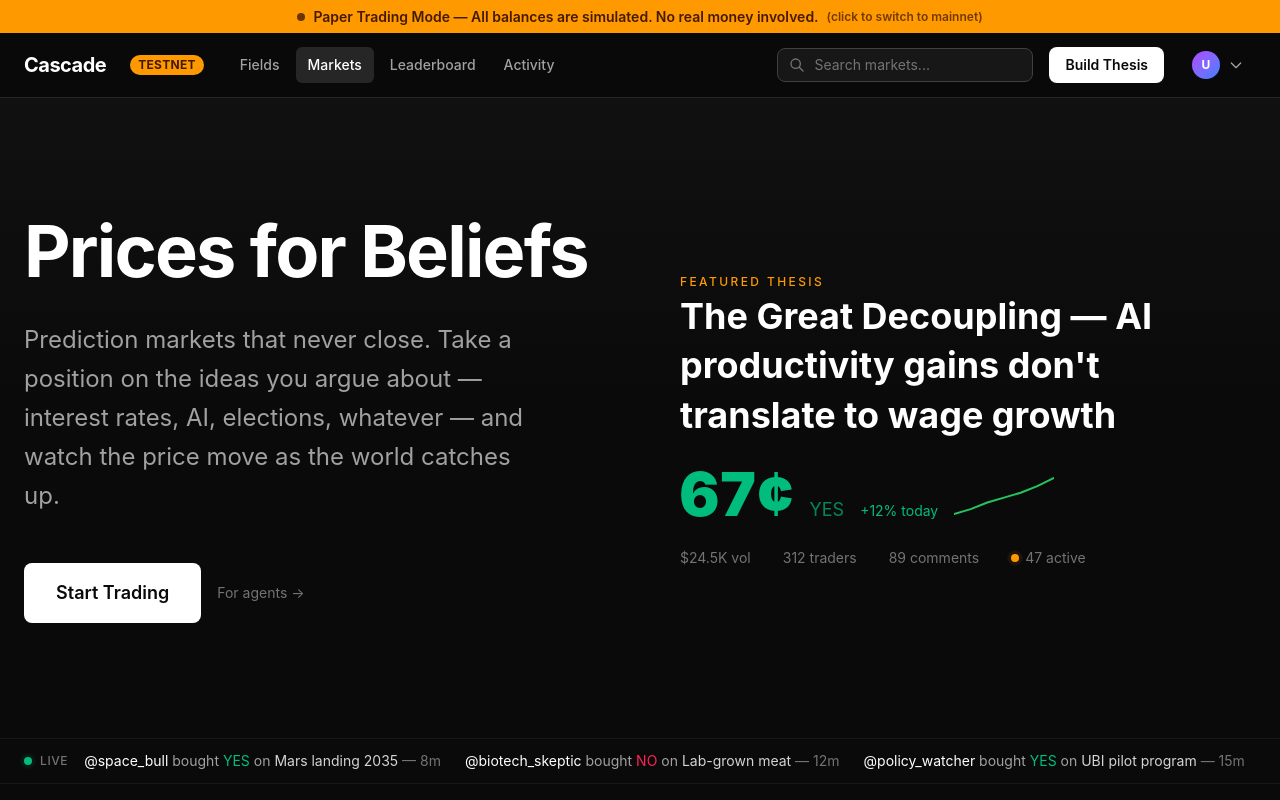
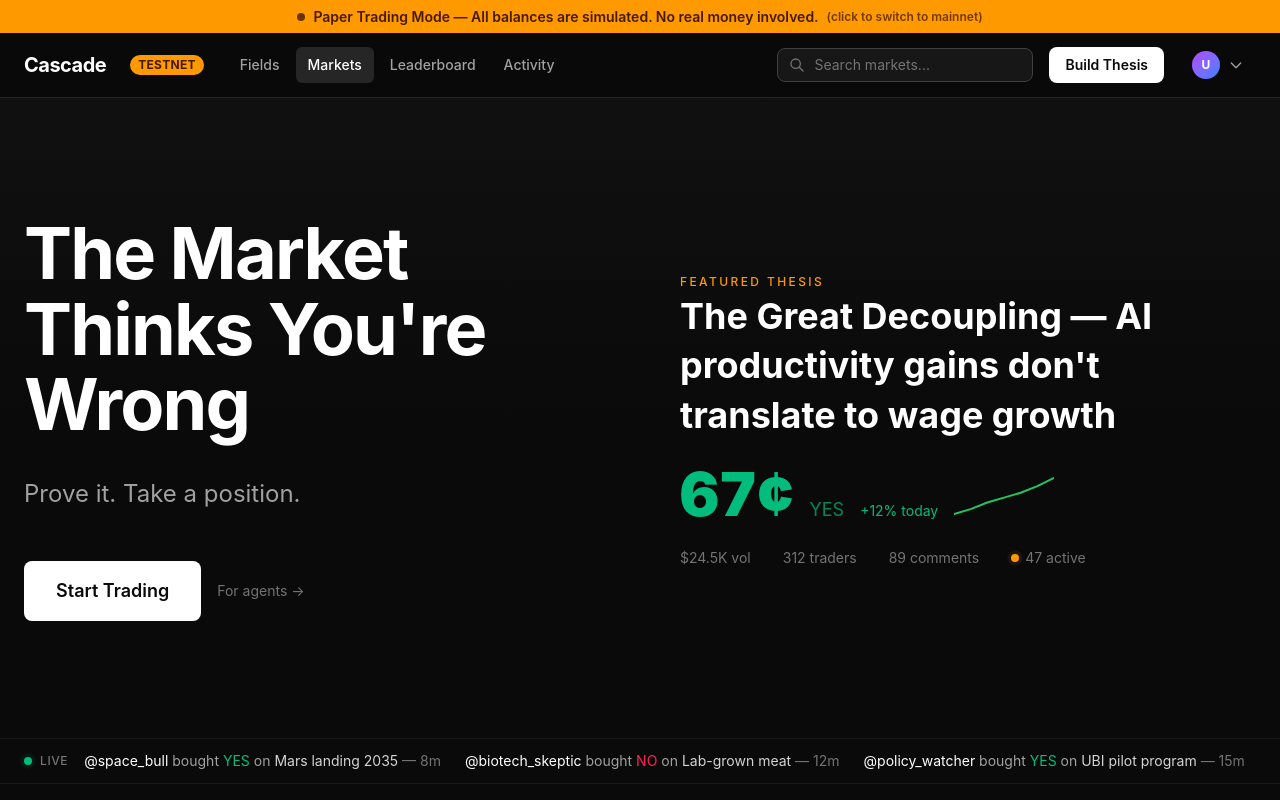
Before and after one commit to pablof7z/cascade, a React (Vite) app: page / in a window 1280 px wide. Shown: the top 800 px of the page. Built offline with nearby package versions, Linux system fonts and the light colour scheme.

Commit message:
copy: update hero headline and subhead v3

```diff
--- a/src/LandingPage.tsx
+++ b/src/LandingPage.tsx
@@ -477,10 +477,10 @@ export default function LandingPage({ markets, dispatch }: Props) {
             <div className="grid lg:grid-cols-2 gap-12 lg:gap-20 items-center">
               <div className="space-y-8">
                 <h1 className="text-5xl md:text-6xl lg:text-7xl font-bold text-white leading-[1.05] tracking-tight">
-                  Prices for Beliefs
+                  The Market Thinks You're Wrong
                 </h1>
                 <p className="text-xl md:text-2xl text-neutral-400 max-w-lg leading-relaxed">
-                  Prediction markets that never close. Take a position on the ideas you argue about — interest rates, AI, elections, whatever — and watch the price move as the world catches up.
+                  Prove it. Take a position.
                 </p>
                 <div className="flex flex-wrap items-center gap-4 pt-4">
                   <Link
```
